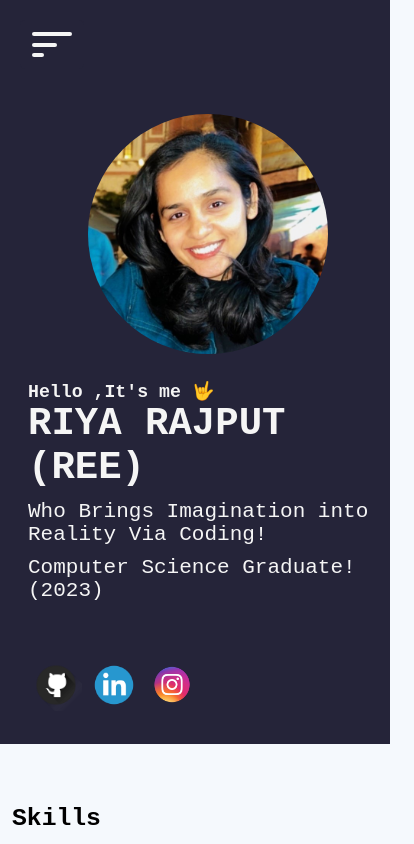
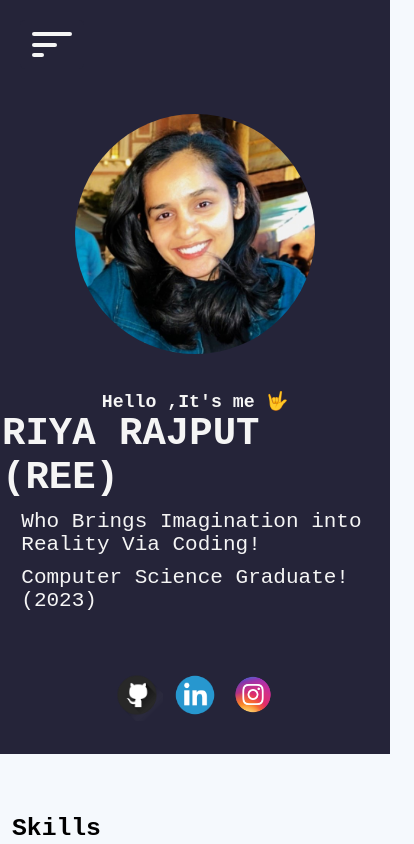
Before and after one commit to reerajput930/portfolio-2.0, a React (Create React App) app in the folder portfolio/: page / in a window 390 px wide. Shown: the top 844 px of the page, 414 px wide, since content can reach past the window. Built offline with nearby package versions, Linux system fonts and the light colour scheme.

Commit message:
minor changes

```diff
--- a/portfolio/src/index.css
+++ b/portfolio/src/index.css
@@ -950,7 +950,10 @@ a {
   }
 
   .user--detail {
-    margin-left: 2em !important;
+    margin-left: 0em !important;
+    padding-left: 0px !important;
+    justify-content: center;
+    align-items: center;
 
   }
 
@@ -1020,7 +1023,7 @@ a {
   .user--detail {
     display: flex;
     flex-direction: column;
-    margin-top: 90px;
+    margin-top: 100px;
   }
 
   .user--img {
```
